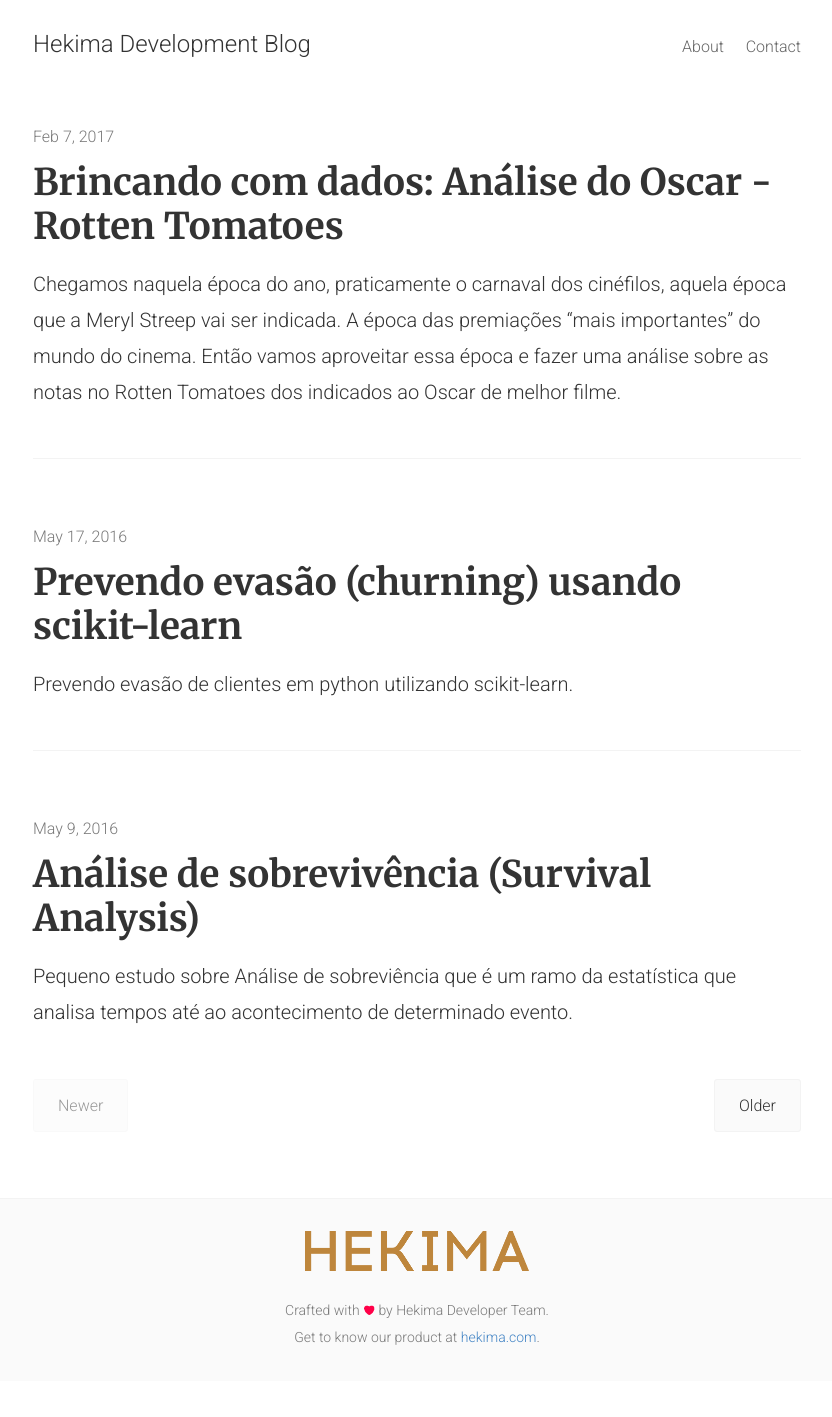
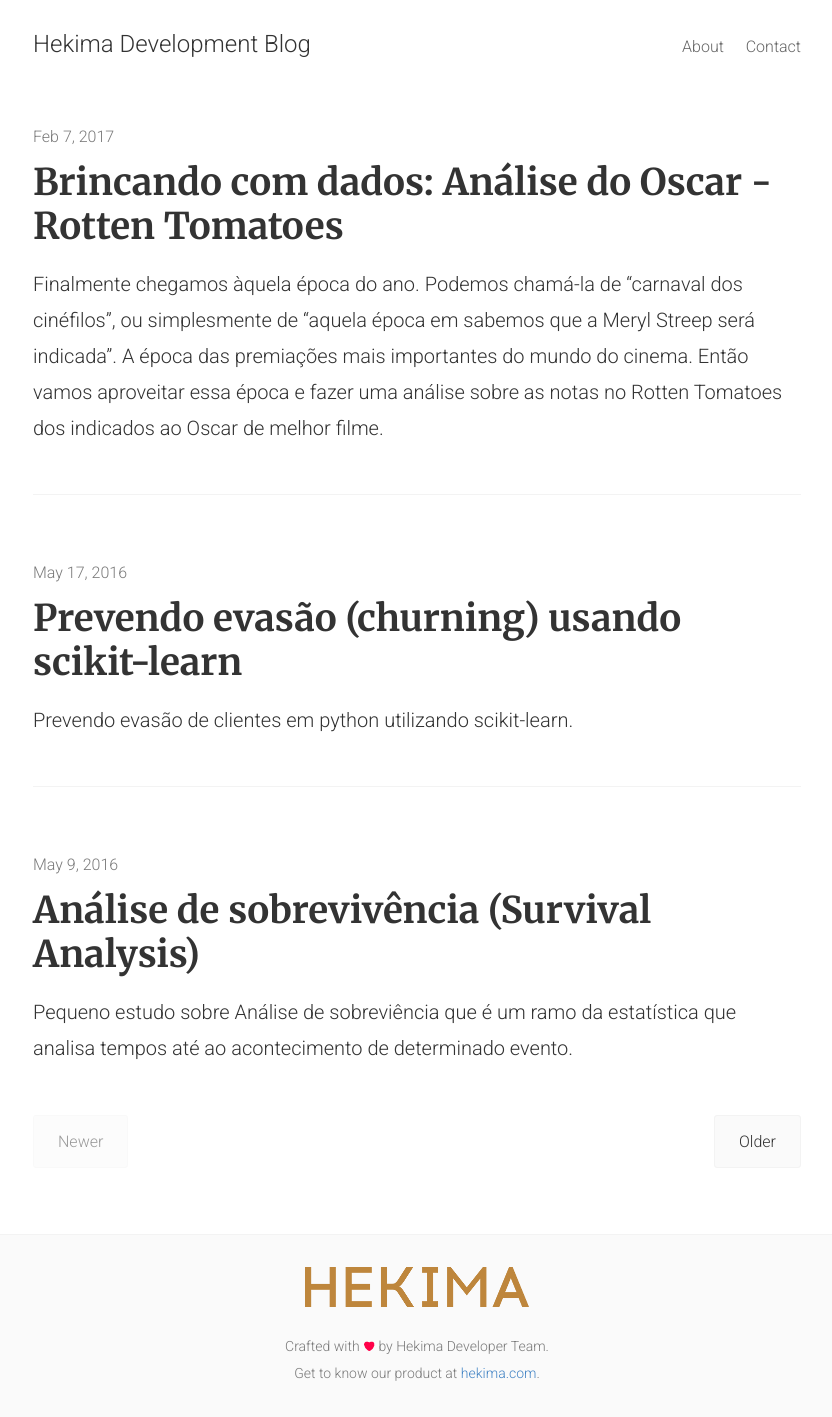
Before and after one commit to hekima/hekima.github.io, a Jekyll site: the page built from index.html, in a window 1280 px wide. Shown: the whole page, without its empty margins (223-1055 px from the left). Built offline with Jekyll 4.4.1, drawn with Linux system fonts in a browser that asks for light colours; Markdown is read by kramdown in place of the engine named in the settings; the list of posts is cut into pages by our own code; before the commit the page ends 1381 px from its top, so only the background shows below that.

Commit message:
Mudando draft do post

```diff
--- a/_posts/2017-02-07-oscar-rotten.md
+++ b/_posts/2017-02-07-oscar-rotten.md
@@ -2,7 +2,7 @@
 layout: post
 title: "Brincando com dados: Análise do Oscar - Rotten Tomatoes"
 date:  2017-02-07 08:44:19
-summary: Chegamos naquela época do ano, praticamente o carnaval dos cinéfilos, aquela época que a Meryl Streep vai ser indicada. A época das premiações “mais importantes” do mundo do cinema. Então vamos aproveitar essa época e fazer uma análise sobre as notas no Rotten Tomatoes dos indicados ao Oscar de melhor filme.
+summary: Finalmente chegamos àquela época do ano. Podemos chamá-la de “carnaval dos cinéfilos”, ou simplesmente de “aquela época em sabemos que a Meryl Streep será indicada”. A época das premiações mais importantes do mundo do cinema. Então vamos aproveitar essa época e fazer uma análise sobre as notas no Rotten Tomatoes dos indicados ao Oscar de melhor filme.
 categories:
   - machine learning
   - python
```
